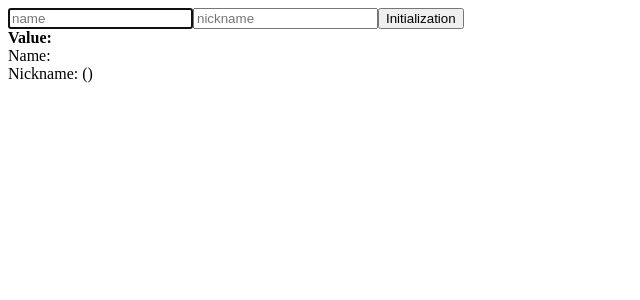
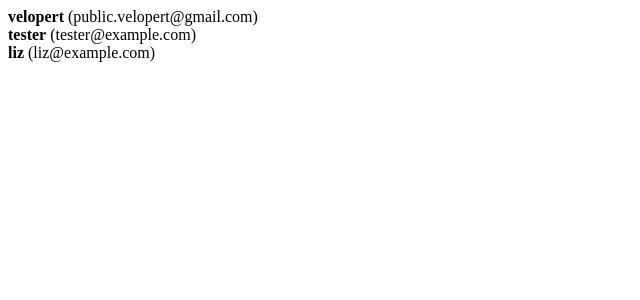
Before and after one commit to BexFox/firstReact, a React (Vite) app: page / in a window 1280 px wide. Shown: the top 300 px of the page, without its empty margins (0-640 px from the left). Built offline with nearby package versions, Linux system fonts and the light colour scheme.

Commit message:
Rendering an array

```diff
--- a/src/App.jsx
+++ b/src/App.jsx
@@ -1,9 +1,9 @@
 import React from "react";
-import InputSample from "./InputSample";
+import UserList from "./UserList";
 import "./App.css";
 
 function App() {
-  return <InputSample />;
+  return <UserList />;
 }
 
 export default App;
--- /dev/null
+++ b/src/UserList.jsx
@@ -0,0 +1,37 @@
+import React from "react";
+
+function User({ user }) {
+  return (
+    <div>
+      <b>{user.username}</b> <span>({user.email})</span>
+    </div>
+  );
+}
+
+function UserList() {
+  const users = [
+    {
+      id: 1,
+      username: "velopert",
+      email: "public.velopert@gmail.com",
+    },
+    {
+      id: 2,
+      username: "tester",
+      email: "tester@example.com",
+    },
+    {
+      id: 3,
+      username: "liz",
+      email: "liz@example.com",
+    },
+  ];
+  return (
+    <div>
+      {users.map((v) => (
+        <User user={v} key={v.id} />
+      ))}
+    </div>
+  );
+}
+export default UserList;
```
